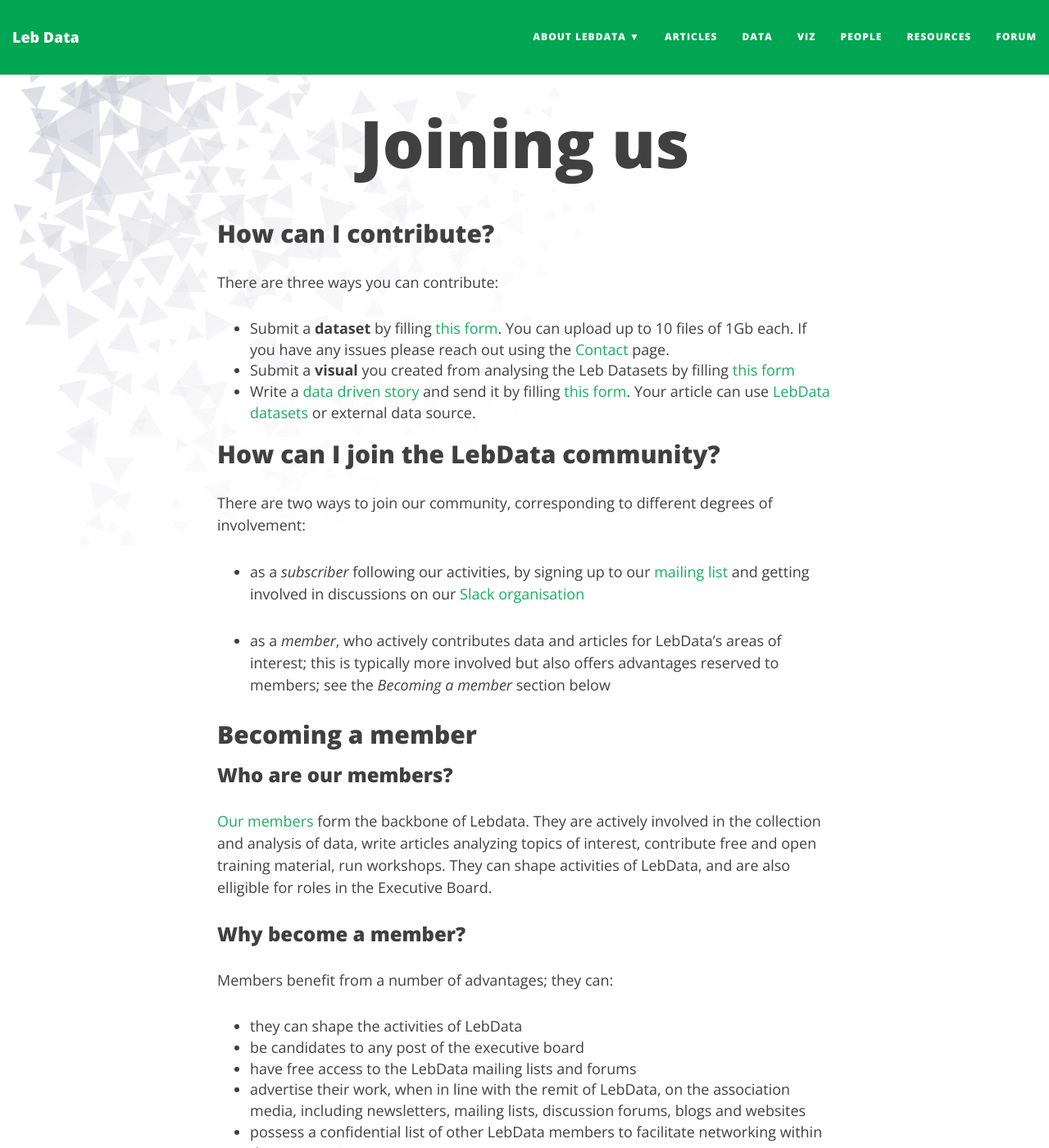
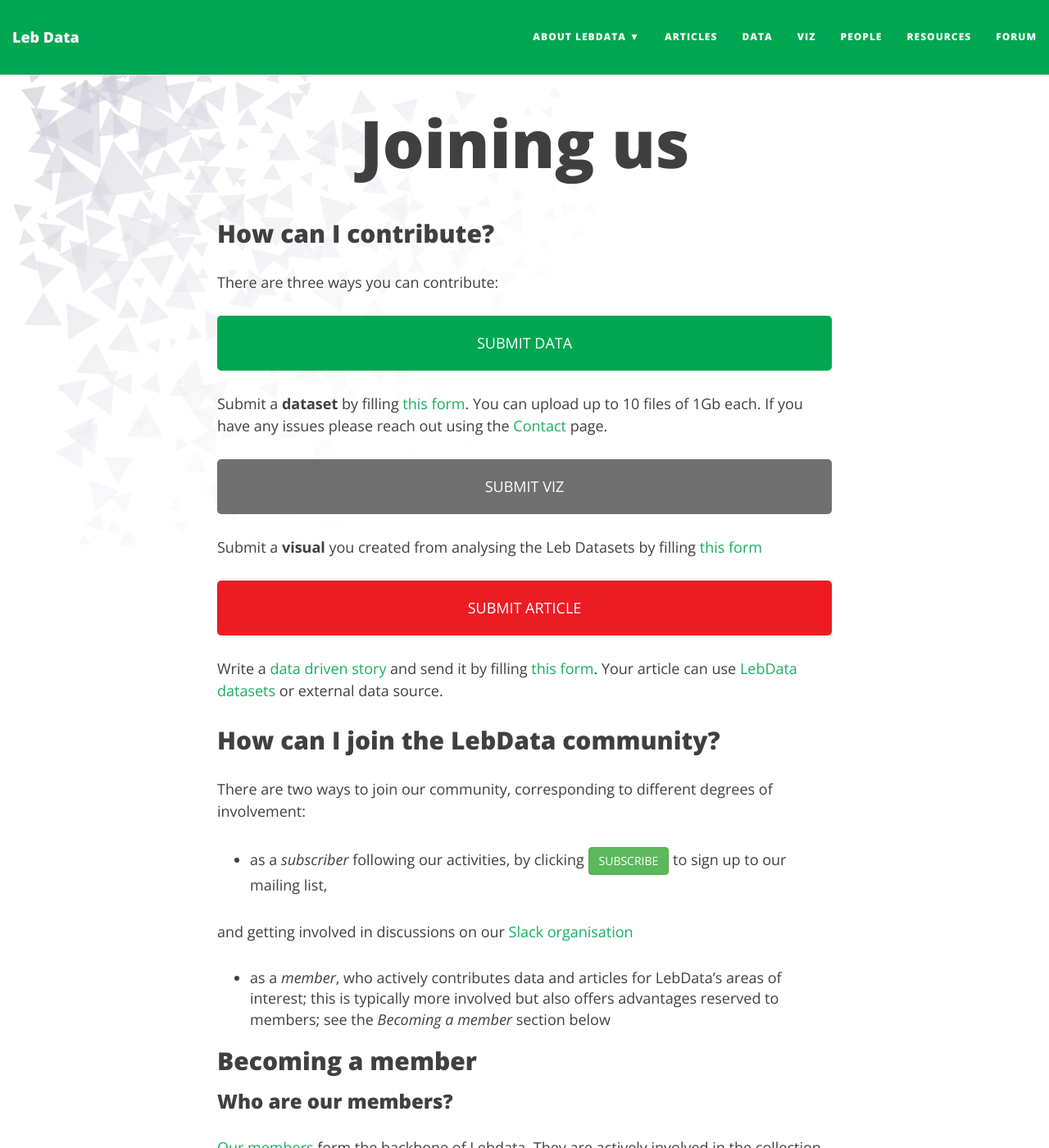
Before and after one commit to alitarraf/lebdata, a Jekyll site: the page built from join.md, in a window 1280 px wide and 1400 px high. Shown: the whole window at 82% size. Built offline with Jekyll 4.4.1, drawn with Linux system fonts in a browser that asks for light colours; nearby versions of some CDN libraries.

Commit message:
updated index and join pages

```diff
--- a/css/lebdata.css
+++ b/css/lebdata.css
@@ -26,6 +26,28 @@
   transition: all 0.4s ease 0s;
 }
 
+.btn-submit-data-join {
+  color: #fff !important;
+  text-decoration: none;
+  background: #00A651;
+  padding: 20px;
+  border-radius: 5px;
+  display: block;
+  border: none;
+  transition: all 0.4s ease 0s;
+  width: 100%;
+  text-align: center;
+}
+
+.btn-submit-data-join:hover {
+  background: #434343;
+  letter-spacing: 1px;
+  -webkit-box-shadow: 0px 5px 40px -10px rgba(0,0,0,0.57);
+  -moz-box-shadow: 0px 5px 40px -10px rgba(0,0,0,0.57);
+  box-shadow: 5px 40px -10px rgba(0,0,0,0.57);
+  transition: all 0.4s ease 0s;
+}
+
 .btn-submit-article {
   color: #fff !important;
   text-decoration: none;
@@ -38,6 +60,28 @@
 }
 
 .btn-submit-article:hover {
+  background: #434343;
+  letter-spacing: 1px;
+  -webkit-box-shadow: 0px 5px 40px -10px rgba(0,0,0,0.57);
+  -moz-box-shadow: 0px 5px 40px -10px rgba(0,0,0,0.57);
+  box-shadow: 5px 40px -10px rgba(0,0,0,0.57);
+  transition: all 0.4s ease 0s;
+}
+
+.btn-submit-article-join {
+  color: #fff !important;
+  text-decoration: none;
+  background: #ED1C24;
+  padding: 20px;
+  border-radius: 5px;
+  display: block;
+  border: none;
+  transition: all 0.4s ease 0s;
+  width: 100%;
+  text-align: center;
+}
+
+.btn-submit-article-join:hover {
   background: #434343;
   letter-spacing: 1px;
   -webkit-box-shadow: 0px 5px 40px -10px rgba(0,0,0,0.57);
@@ -65,3 +109,25 @@
   box-shadow: 5px 40px -10px rgba(0,0,0,0.57);
   transition: all 0.4s ease 0s;
 }
+
+.btn-submit-viz-join {
+  color: #fff !important;
+  text-decoration: none;
+  background: rgb(112, 112, 112);
+  padding: 20px;
+  border-radius: 5px;
+  display: block;
+  border: 1px;
+  transition: all 0.4s ease 0s;
+  width: 100%;
+  text-align: center;
+}
+
+.btn-submit-viz-join:hover {
+  background: #434343;
+  letter-spacing: 1px;
+  -webkit-box-shadow: 0px 5px 40px -10px rgba(0,0,0,0.57);
+  -moz-box-shadow: 0px 5px 40px -10px rgba(0,0,0,0.57);
+  box-shadow: 5px 40px -10px rgba(0,0,0,0.57);
+  transition: all 0.4s ease 0s;
+}
--- a/join.md
+++ b/join.md
@@ -3,18 +3,23 @@
 ---
 ## How can I contribute?
 
-There are three ways you can contribute:
-- Submit a **dataset** by filling [this form](https://forms.gle/qhhbEbHBeo9fDKs4A). You can upload up to 10 files of 1Gb each. If you have any issues please reach out using the [Contact](/contact) page.
-- Submit a **visual** you created from analysing the Leb Datasets by filling [this form](https://forms.gle/L9EFxRWQCNEGybVy5)
-- Write a [data driven story](https://buzzsumo.com/blog/how-to-write-data-driven-stories-5-core-narratives/) and send it by filling [this form](https://forms.gle/uNZNatddVNurR43S8). Your article can use [LebData datasets](/data) or external data source.
+There are three ways you can contribute:<br><br>
+<a href="https://forms.gle/qhhbEbHBeo9fDKs4A" class="btn-submit-data-join" role="button">SUBMIT DATA</a><br>
+Submit a **dataset** by filling [this form](https://forms.gle/qhhbEbHBeo9fDKs4A). You can upload up to 10 files of 1Gb each. If you have any issues please reach out using the [Contact](/contact) page.<br><br>
+<a href="https://forms.gle/L9EFxRWQCNEGybVy5" class="btn-submit-viz-join" role="button">SUBMIT VIZ</a><br>
+Submit a **visual** you created from analysing the Leb Datasets by filling [this form](https://forms.gle/L9EFxRWQCNEGybVy5)<br><br>
+<a href="https://forms.gle/uNZNatddVNurR43S8" class="btn-submit-article-join" role="button">SUBMIT ARTICLE</a><br>
+Write a [data driven story](https://buzzsumo.com/blog/how-to-write-data-driven-stories-5-core-narratives/) and send it by filling [this form](https://forms.gle/uNZNatddVNurR43S8). Your article can use [LebData datasets](/data) or external data source.
+
+
 
 ## How can I join the LebData community?
 
 There are two ways to join our community, corresponding to different degrees of
 involvement:
 
-- as a *subscriber* following our activities, by signing up to our
-[mailing list](http://eepurl.com/gD57j5)
+- as a *subscriber* following our activities, by clicking <a href="http://eepurl.com/gD57j5" class="btn btn-success" role="button">SUBSCRIBE</a> to sign up to our mailing list,
+
 and getting involved in discussions on our
 [Slack organisation](https://lebdata.slack.com)
 
```
Also changed, not shown: index.md (+3 -3 lines).
